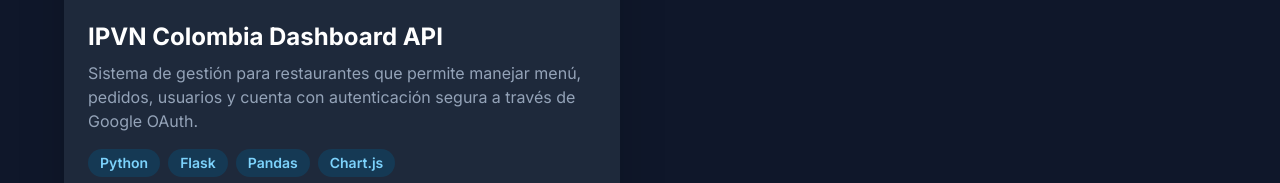
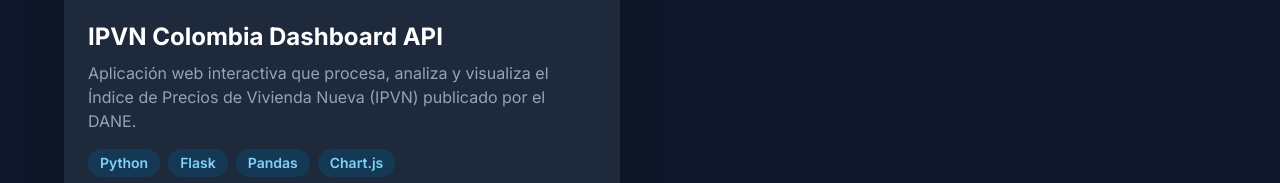
Before and after one commit to cristian6513/Portafolio, a plain HTML site: page index.html in a window 1280 px wide. Shown: the part 2519-2702 px from the top of the page. Drawn offline with nearby package versions, Linux system fonts and the light colour scheme.

Commit message:
Actualizacion de contenido ultimo proyecto

```diff
--- a/index.html
+++ b/index.html
@@ -166,7 +166,7 @@
                        <div class="p-6 flex flex-col flex-grow">
                            <h3 class="text-2xl font-bold text-white mb-2">IPVN Colombia Dashboard API</h3>
                            <p class="text-slate-400 mb-4 flex-grow">
-                               Sistema de gestión para restaurantes que permite manejar menú, pedidos, usuarios y cuenta con autenticación segura a través de Google OAuth.
+                                Aplicación web interactiva que procesa, analiza y visualiza el Índice de Precios de Vivienda Nueva (IPVN) publicado por el DANE.
                            </p>
                            <div class="flex flex-wrap gap-2 mb-6">
                                <span class="bg-sky-900/50 text-sky-300 text-sm font-semibold px-3 py-1 rounded-full">Python</span>
```
